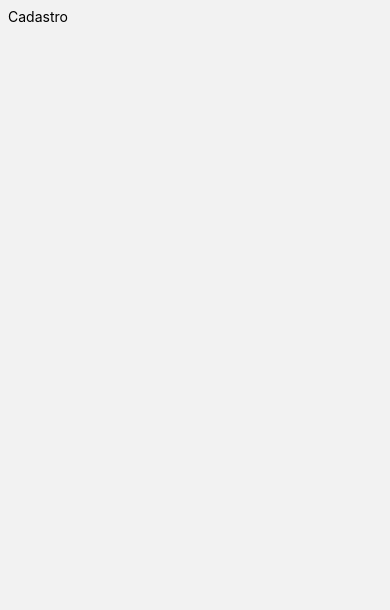
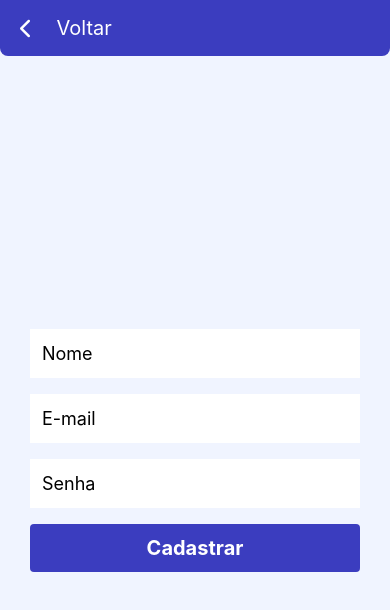
Before and after one commit to RenanSantos7/app-financas, a React Native app: screen /SignUp in a window 390 px wide. Shown: the top 610 px of the page. Built offline with nearby package versions, Linux system fonts and the light colour scheme.

Commit message:
feat: :sparkles: Páginas Login e Cadastro

```diff
--- a/package.json
+++ b/package.json
@@ -12,6 +12,7 @@
     "@react-navigation/native": "^6.1.18",
     "@react-navigation/native-stack": "^6.11.0",
     "expo": "~51.0.28",
+    "expo-navigation-bar": "~3.0.7",
     "expo-status-bar": "~1.12.1",
     "react": "18.2.0",
     "react-native": "0.74.5",
@@ -19,11 +20,13 @@
     "react-native-safe-area-context": "4.10.5",
     "react-native-screens": "3.31.1",
     "react-native-svg": "15.2.0",
+    "react-native-vector-icons": "^10.1.0",
     "styled-components": "^6.1.13"
   },
   "devDependencies": {
     "@babel/core": "^7.20.0",
     "@types/react": "~18.2.45",
+    "@types/react-native-vector-icons": "^6.4.18",
     "prettier": "^3.3.3",
     "typescript": "^5.1.3"
   },
--- a/src/pages/Login/index.tsx
+++ /dev/null
@@ -1,54 +0,0 @@
-import { StatusBar, Image } from 'react-native';
-import { useNavigation } from '@react-navigation/native';
-import { useState } from 'react';
-
-import { Container, Form, StyledText } from './styles';
-import Input from '../../components/Input';
-import Button from '../../components/Button';
-
-export default function Login() {
-    const [email, setEmail] = useState('');
-    const [password, setPassword] = useState('');
-
-    const navigation = useNavigation();
-
-	return (
-		<Container>
-            <StatusBar
-                backgroundColor='#F0F4FF'
-                barStyle='dark-content'
-            />
-            <Image
-                source={require('../../assets/Logo.png')}
-                style={{ marginBottom: 60 }}
-            />
-
-            <Form>
-                <Input
-                    value={email}
-                    setValue={setEmail}
-                    placeholder='E-mail'
-                    keyboardType='email-address'
-                />
-
-                <Input
-                    value={password}
-                    setValue={setPassword}
-                    placeholder='Senha'
-                    isPassword
-                />
-
-                <Button
-                    title='Acessar'
-                />
-
-                <Button
-                    title='Criar conta gratuita'
-                    variant='only-text'
-                />
-
-                <Button title='Sair' variant='outlined' />
-            </Form>
-		</Container>
-	);
-}
--- a/src/pages/Login/styles.tsx
+++ /dev/null
@@ -1,19 +0,0 @@
-import styled from "styled-components/native";
-
-export const Container = styled.View`
-    flex: 1;
-    background-color: #F0F4FF;
-    justify-content: center;
-    align-items: center;
-    padding: 30px;
-`;
-
-export const Form = styled.View`
-    width: 100%;
-    gap: 16px;
-`;
-
-export const StyledText = styled.Text`
-    text-align: center;
-
-`
--- /dev/null
+++ b/src/pages/LoginSignUp/Base.tsx
@@ -0,0 +1,22 @@
+import { ReactNode, useLayoutEffect } from 'react';
+import styled from 'styled-components/native';
+import * as NavigationBar from 'expo-navigation-bar';
+
+export default function Page({ children }: { children: ReactNode }) {
+
+    useLayoutEffect(() => {
+		NavigationBar.setBackgroundColorAsync('#f0f4ff');
+		NavigationBar.setButtonStyleAsync('dark');
+	}, []);
+
+	return (
+		<Container>
+			{children}
+		</Container>
+	);
+}
+
+const Container = styled.View`
+	flex: 1;
+	background-color: #f0f4ff;
+`;
--- /dev/null
+++ b/src/pages/LoginSignUp/Login.tsx
@@ -0,0 +1,55 @@
+import { StatusBar, Image } from 'react-native';
+import { NavigationProp, useNavigation } from '@react-navigation/native';
+import { useState } from 'react';
+
+import { Form, Container } from './styles';
+import Input from '../../components/Input';
+import Button from '../../components/Button';
+import { LoginStackParams } from '../../types/types';
+import Page from './Base';
+
+export default function Login() {
+	const [email, setEmail] = useState('');
+	const [password, setPassword] = useState('');
+
+	const navigation = useNavigation<NavigationProp<LoginStackParams>>();
+
+	return (
+		<Page>
+			<StatusBar backgroundColor='#F0F4FF' barStyle='dark-content' />
+
+			<Container>
+				<Image
+					source={require('../../assets/Logo.png')}
+					style={{ marginBottom: 60 }}
+				/>
+
+				<Form>
+					<Input
+						value={email}
+						setValue={setEmail}
+						placeholder='E-mail'
+						keyboardType='email-address'
+					/>
+
+					<Input
+						value={password}
+						setValue={setPassword}
+						placeholder='Senha'
+						isPassword
+					/>
+
+					<Button title='Acessar' />
+
+					<Button
+						title='Criar conta gratuita'
+						variant='only-text'
+						onPress={() => {
+							navigation.navigate('SignUp');
+						}}
+					/>
+				</Form>
+			</Container>
+		</Page>
+	);
+}
--- /dev/null
+++ b/src/pages/LoginSignUp/SignUp.tsx
@@ -0,0 +1,59 @@
+import { NavigationProp, useNavigation } from '@react-navigation/native';
+import { StatusBar } from 'react-native';
+import { useState } from 'react';
+import FontAwesomeIcon from 'react-native-vector-icons/FontAwesome6';
+
+import { BtBack, BtBackTxt, Container, Form } from './styles';
+import { LoginStackParams } from '../../types/types';
+import Page from './Base';
+import Button from '../../components/Button';
+import Input from '../../components/Input';
+
+export default function SignUp() {
+	const [name, setName] = useState('');
+	const [email, setEmail] = useState('');
+	const [password, setPassword] = useState('');
+
+	const navigation = useNavigation<NavigationProp<LoginStackParams>>();
+
+	return (
+		<Page>
+			<StatusBar backgroundColor='#3B3DBF' barStyle='light-content' />
+
+			<BtBack
+				onPress={() => {
+					navigation.goBack();
+                }}
+			>
+                <FontAwesomeIcon
+                    name='chevron-left'
+                    color='white'
+                    size={20}
+                />
+				<BtBackTxt>Voltar</BtBackTxt>
+			</BtBack>
+
+			<Container>
+				<Form>
+					<Input value={name} setValue={setName} placeholder='Nome' />
+
+					<Input
+						value={email}
+						setValue={setEmail}
+						placeholder='E-mail'
+						keyboardType='email-address'
+					/>
+
+					<Input
+						value={password}
+						setValue={setPassword}
+						placeholder='Senha'
+						isPassword
+					/>
+
+					<Button title='Cadastrar' />
+				</Form>
+			</Container>
+		</Page>
+	);
+}
--- /dev/null
+++ b/src/pages/LoginSignUp/styles.tsx
@@ -0,0 +1,32 @@
+import styled from 'styled-components/native';
+
+export const Container = styled.View`
+    flex:1;
+	justify-content: center;
+	align-items: center;
+	padding: 30px;
+`;
+
+export const Form = styled.View`
+	width: 100%;
+	gap: 16px;
+`;
+
+export const StyledText = styled.Text`
+	text-align: center;
+`;
+
+export const BtBack = styled.TouchableOpacity`
+	width: 100%;
+	background-color: #3b3dbf;
+	padding: 16px 20px;
+    flex-direction: row;
+    align-items: center;
+    gap: 24px;
+    border-radius: 0 0 8px 8px;
+`;
+
+export const BtBackTxt = styled.Text`
+    color: white;
+    font-size: 20px
+`;
--- a/src/pages/SignUp/index.tsx
+++ /dev/null
@@ -1,10 +0,0 @@
-import { Text, View } from 'react-native';
-import { AppContainer } from '../../styles';
-
-export default function SignUp() {
-    return (
-        <AppContainer>
-            <Text>Cadastro</Text>
-        </AppContainer>
-    );
-};
--- a/src/routes/AuthRoutes.tsx
+++ b/src/routes/AuthRoutes.tsx
@@ -1,8 +1,8 @@
 import { createNativeStackNavigator } from "@react-navigation/native-stack";
 
 import { LoginStackParams } from "../types/types";
-import Login from "../pages/Login";
-import SignUp from "../pages/SignUp";
+import Login from "../pages/LoginSignUp/Login";
+import SignUp from "../pages/LoginSignUp/SignUp";
 
 const Stack = createNativeStackNavigator<LoginStackParams>();
 
--- a/src/styles/index.tsx
+++ b/src/styles/index.tsx
@@ -2,5 +2,5 @@ import styled from "styled-components/native";
 
 export const AppContainer = styled.View`
     flex: 1;
-    padding: 8px;
+    padding: 30px;
 `;
```
